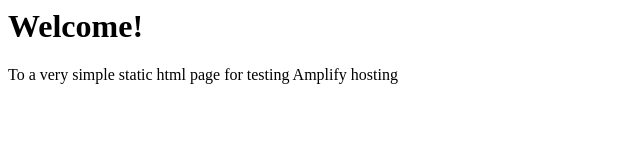
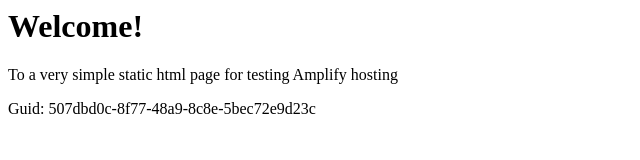
Before and after one commit to aws-aemilia-pdx/Github-PR-Commit-Integration-Test-DoNotTouch-GitHubAutoBuildCanaryTest-v1-beta-us-west-2, a website: page src/index.html in a window 1280 px wide. Shown: the whole page, without its empty margins (0-640 px from the left). Drawn offline with Linux system fonts and the light colour scheme.

Commit message:
commit from integ tests

```diff
--- a/src/index.html
+++ b/src/index.html
@@ -1,3 +1,5 @@
+
+
 <html lang="en">
 
 <head>
@@ -10,6 +12,6 @@
 <body>
     <h1>Welcome!</h1>
     <p>To a very simple static html page for testing Amplify hosting</p>
-</body>
+    <p>Guid: 507dbd0c-8f77-48a9-8c8e-5bec72e9d23c</p></body>
 
 </html>
```
